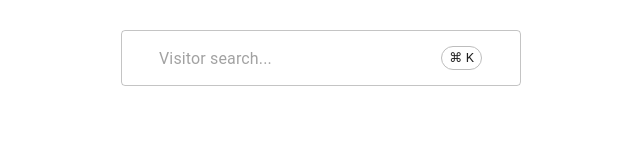
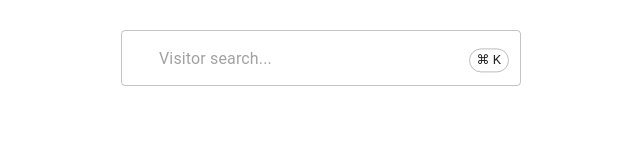
Before and after one commit to Kcity162/my-app, a React (Create React App) app: page / in a window 1280 px wide. Shown: the top 160 px of the page, without its empty margins (319-959 px from the left). Built offline with nearby package versions, Linux system fonts and the light colour scheme; some icons are missing.

Commit message:
Perfect fixed styling and bug

```diff
--- a/src/App.js
+++ b/src/App.js
@@ -48,6 +48,7 @@ export default function UserSearch() {
           </ListItem>
         )}
         renderInput={(params) => (
+          <Box sx={{ position: 'relative', width: '100%' }}>
             <TextField
               {...params}
               inputRef={inputRef}
@@ -63,8 +64,8 @@ export default function UserSearch() {
                     <SearchIcon sx={{ mr: 1 }} />
                   </InputAdornment>
                 ),
-              endAdornment: (
-                <InputAdornment position="end">
+              }}
+            />
             <Chip
               label="⌘ K"
               size="small"
@@ -72,12 +73,15 @@ export default function UserSearch() {
               component="div"
               clickable={false}
               tabIndex={-1}
-                    sx={{ ml: 1 }}
-                  />
-                </InputAdornment>
-              ),
+              sx={{
+                position: 'absolute',
+                top: '40%',
+                right: 12,
+                transform: 'translateY(-40%)',
+                pointerEvents: 'none',
               }}
             />
+          </Box>
         )}
         sx={{ width: 400 }}
       />
```
Lines whose indentation alone changed are shown as unchanged.
